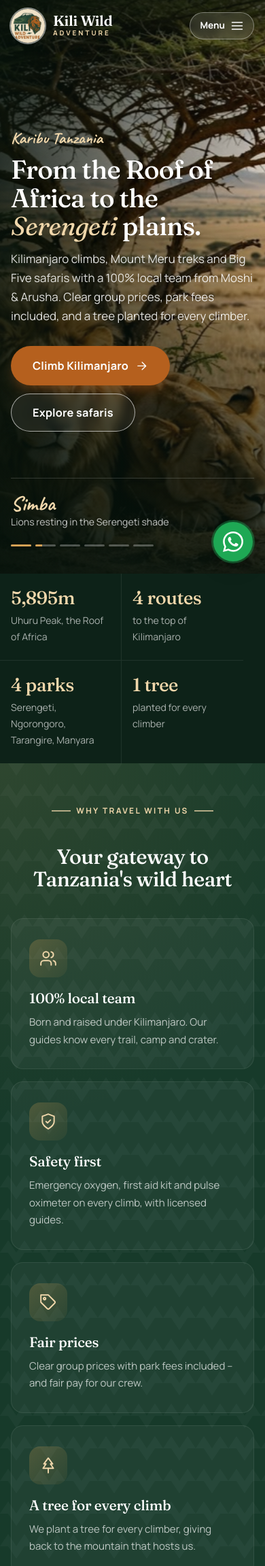
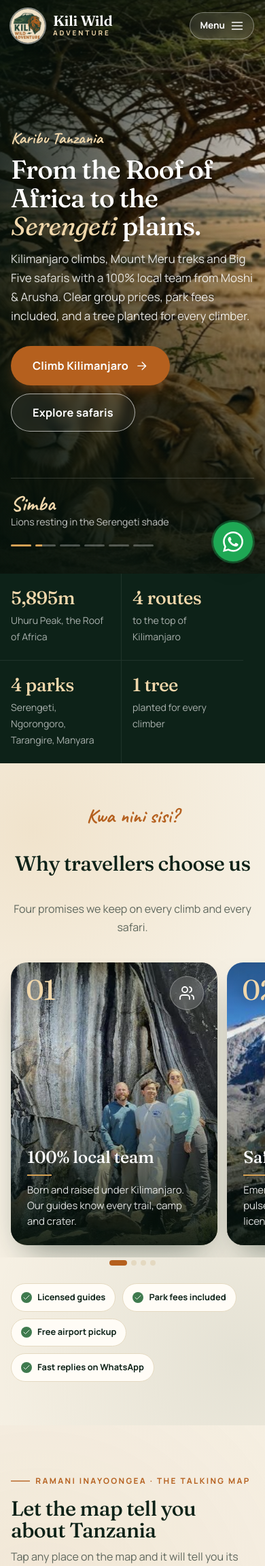
Before and after one commit to Barackwilliam/kiliwild, a Django app: page / in a window 390 px wide. Shown: the top 2304 px of the page at 68% size. Run offline with Django 5.2, Linux system fonts and the light colour scheme; data that the repository does not hold is empty; parts of the project's set-up code (start-up, migrations or seed data) failed here and were passed over.

Commit message:
Why-us section: photo cards with a swipe rail on phones
Replaces the four plain green boxes with tall photo cards (number, glass
icon badge, title and text over a gradient), staggered on desktop and a
snap-scrolling carousel with dots on phones, plus a row of trust badges.

Co-Authored-By: Claude Opus 5.5 <noreply@anthropic.com>
Claude-Session: https://claude.ai/code/session_01GFUFTJQPrnu531sbBHsbjK

```diff
--- a/static/css/site.css
+++ b/static/css/site.css
@@ -806,3 +806,66 @@ a.contact-wa:hover { background: var(--wa-deep); border-color: var(--wa-deep); }
   .pf-line { stroke-dashoffset: 0; }
   .marquee { overflow-x: auto; }
 }
+
+/* ---------- why travel with us: photo cards (swipe rail on phones) */
+.why-section {
+  background:
+    radial-gradient(circle at 12% 10%, rgba(212, 160, 84, .16), transparent 38%),
+    radial-gradient(circle at 90% 90%, rgba(23, 58, 42, .08), transparent 40%),
+    var(--sand);
+  overflow: hidden;
+}
+.why-kicker { display: block; font: 700 1.8rem/1 var(--hand); color: var(--rust); margin-bottom: 10px; }
+.why-rail { width: min(1240px, 100% - 40px); margin: 0 auto; }
+.why-track { display: grid; grid-template-columns: repeat(4, 1fr); gap: 22px; align-items: start; padding-bottom: 40px; }
+.why-card {
+  position: relative; aspect-ratio: 3 / 4.1; border-radius: 24px; overflow: hidden; isolation: isolate; color: #fff;
+  box-shadow: 0 24px 50px -22px rgba(13, 34, 24, .55); transition: box-shadow .5s var(--ease);
+}
+.why-card:nth-child(even) { margin-top: 40px; }
+.why-card img { position: absolute; inset: 0; width: 100%; height: 100%; object-fit: cover; z-index: -2; transition: transform 1.4s var(--ease); }
+.why-card::before {
+  content: ""; position: absolute; inset: 0; z-index: -1;
+  background: linear-gradient(180deg, rgba(6, 18, 11, .35) 0%, rgba(6, 18, 11, 0) 30%, rgba(6, 18, 11, .25) 55%, rgba(6, 18, 11, .92) 100%);
+}
+.why-card:hover img { transform: scale(1.08); }
+.why-card:hover { box-shadow: 0 34px 70px -24px rgba(13, 34, 24, .7); }
+.why-num {
+  position: absolute; top: 20px; left: 22px; font: 400 2.6rem/1 var(--display); color: var(--gold-soft);
+  letter-spacing: -.03em; text-shadow: 0 2px 16px rgba(0, 0, 0, .35);
+}
+.why-badge {
+  position: absolute; top: 20px; right: 20px; display: grid; place-items: center; width: 50px; height: 50px; border-radius: 50%;
+  background: rgba(255, 255, 255, .16); border: 1px solid rgba(255, 255, 255, .3); backdrop-filter: blur(10px); -webkit-backdrop-filter: blur(10px);
+  color: #fff;
+}
+.why-badge .icon { width: 24px; height: 24px; }
+.why-text { position: absolute; left: 0; right: 0; bottom: 0; padding: 26px 24px 24px; }
+.why-text h3 { color: #fff; font-size: 1.55rem; margin-bottom: .35em; }
+.why-text h3::after { content: ""; display: block; width: 36px; height: 2px; background: var(--gold); margin-top: 12px; transition: width .5s var(--ease); }
+.why-card:hover .why-text h3::after { width: 64px; }
+.why-text p { margin: 0; font-size: .93rem; line-height: 1.55; color: rgba(255, 255, 255, .86); }
+.why-dots { display: none; justify-content: center; gap: 6px; margin: 4px 0 26px; }
+.why-dots i { width: 8px; height: 8px; border-radius: 8px; background: var(--line); transition: width .3s var(--ease), background .3s; }
+.why-dots i.on { width: 26px; background: var(--rust); }
+.trust-strip { list-style: none; margin: 0; padding: 0; display: flex; flex-wrap: wrap; justify-content: center; gap: 10px; }
+.trust-strip li {
+  display: inline-flex; align-items: center; gap: 8px; padding: .7em 1.1em; border-radius: 999px; background: var(--paper);
+  border: 1px solid var(--line); font-weight: 700; font-size: .86rem; color: var(--forest-deep);
+}
+.trust-strip .icon { width: 16px; height: 16px; padding: 2px; border-radius: 50%; background: var(--leaf); color: #fff; }
+
+@media (max-width: 1060px) { .why-track { grid-template-columns: repeat(2, 1fr); } .why-card:nth-child(even) { margin-top: 0; } }
+@media (max-width: 760px) {
+  .why-rail {
+    width: 100%; overflow-x: auto; scroll-snap-type: x mandatory; scroll-padding-left: 16px;
+    scrollbar-width: none; -webkit-overflow-scrolling: touch; overscroll-behavior-x: contain;
+  }
+  .why-rail::-webkit-scrollbar { display: none; }
+  .why-track { display: flex; gap: 14px; padding: 6px 16px 18px; width: max-content; }
+  .why-card { flex: none; width: min(78vw, 320px); scroll-snap-align: start; }
+  .why-card.reveal { opacity: 1; transform: none; }
+  .why-dots { display: flex; }
+  .trust-strip { justify-content: flex-start; }
+  .trust-strip li { font-size: .8rem; }
+}
--- a/static/js/site.js
+++ b/static/js/site.js
@@ -389,3 +389,23 @@
     io.observe(stage);
   }
 })();
+
+// ---- swipe rail dots (why-us cards on phones)
+(function () {
+  "use strict";
+  document.querySelectorAll("[data-rail]").forEach(function (rail) {
+    var dots = rail.parentNode.querySelectorAll("[data-rail-dots] i");
+    var cards = rail.querySelectorAll(".why-card");
+    if (!dots.length || !cards.length) return;
+    var tick = false;
+    rail.addEventListener("scroll", function () {
+      if (tick) return; tick = true;
+      requestAnimationFrame(function () {
+        var w = cards[0].offsetWidth + 14;
+        var i = Math.min(cards.length - 1, Math.round(rail.scrollLeft / w));
+        dots.forEach(function (d, k) { d.classList.toggle("on", k === i); });
+        tick = false;
+      });
+    }, { passive: true });
+  });
+})();
--- /dev/null
+++ b/templates/tours/_why.html
@@ -0,0 +1,33 @@
+{% load static %}<section class="section why-section">
+  <div class="container">
+    <div class="section-head section-head-center reveal">
+      <span class="why-kicker">Kwa nini sisi?</span>
+      <h2>{{ why_title|default:"Why travellers choose us" }}</h2>
+      <p class="muted">Four promises we keep on every climb and every safari.</p>
+    </div>
+  </div>
+  <div class="why-rail" data-rail>
+    <div class="why-track" data-rail-track>
+      {% for icon, title, text, img in why_us %}
+      <article class="why-card reveal">
+        <img src="{% static img %}" alt="" loading="lazy" decoding="async">
+        <span class="why-num">{{ forloop.counter|stringformat:"02d" }}</span>
+        <span class="why-badge">{% include "tours/_icon.html" with name=icon %}</span>
+        <div class="why-text">
+          <h3>{{ title }}</h3>
+          <p>{{ text }}</p>
+        </div>
+      </article>
+      {% endfor %}
+    </div>
+  </div>
+  <div class="container">
+    <div class="why-dots" data-rail-dots aria-hidden="true">{% for x in why_us %}<i class="{% if forloop.first %}on{% endif %}"></i>{% endfor %}</div>
+    <ul class="trust-strip reveal">
+      <li>{% include "tours/_icon.html" with name="check" %} Licensed guides</li>
+      <li>{% include "tours/_icon.html" with name="check" %} Park fees included</li>
+      <li>{% include "tours/_icon.html" with name="check" %} Free airport pickup</li>
+      <li>{% include "tours/_icon.html" with name="check" %} Fast replies on WhatsApp</li>
+    </ul>
+  </div>
+</section>
--- a/templates/tours/home.html
+++ b/templates/tours/home.html
@@ -61,23 +61,7 @@
 </section>
 {% endif %}
 
-<section class="section band-forest">
-  <div class="container">
-    <div class="section-head section-head-center reveal">
-      <p class="eyebrow eyebrow-light">Why travel with us</p>
-      <h2>Your gateway to Tanzania's wild heart</h2>
-    </div>
-    <div class="grid grid-4">
-      {% for icon, title, text in why_us %}
-      <div class="why reveal">
-        <span class="why-icon">{% include "tours/_icon.html" with name=icon %}</span>
-        <h3>{{ title }}</h3>
-        <p>{{ text }}</p>
-      </div>
-      {% endfor %}
-    </div>
-  </div>
-</section>
+{% include "tours/_why.html" %}
 
 {% if safaris %}
 <section class="section">
--- a/tours/views.py
+++ b/tours/views.py
@@ -11,10 +11,14 @@ from .models import CATEGORY_INFO, FAQ, Category, Destination, GalleryPhoto, Inc
 from .showcase import MAP_PLACES, SLIDES, TOUR_ORDER
 
 WHY_US = [
-    ("team", "100% local team", "Born and raised under Kilimanjaro. Our guides know every trail, camp and crater."),
-    ("shield", "Safety first", "Emergency oxygen, first aid kit and pulse oximeter on every climb, with licensed guides."),
-    ("tag", "Fair prices", "Clear group prices with park fees included – and fair pay for our crew."),
-    ("tree", "A tree for every climb", "We plant a tree for every climber, giving back to the mountain that hosts us."),
+    ("team", "100% local team", "Born and raised under Kilimanjaro. Our guides know every trail, camp and crater.",
+     "img/why/team.jpg"),
+    ("shield", "Safety first", "Emergency oxygen, first aid kit and pulse oximeter on every climb, with licensed guides.",
+     "img/why/safety.jpg"),
+    ("tag", "Fair prices", "Clear group prices with park fees included – and fair pay for our crew.",
+     "img/why/prices.jpg"),
+    ("tree", "A tree for every climb", "We plant a tree for every climber, giving back to the mountain that hosts us.",
+     "img/why/tree.jpg"),
 ]
 
 PAGE_CACHE_SECONDS = 600
```
Also changed, not shown: templates/tours/about.html (+1 -17 lines), static/img/why/prices.jpg (added), static/img/why/safety.jpg (added), static/img/why/team.jpg (added), static/img/why/tree.jpg (added).
